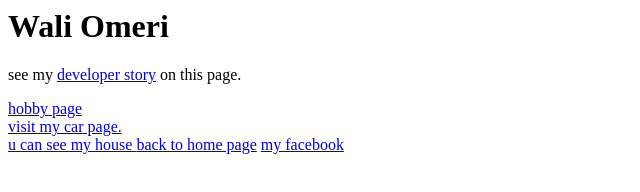
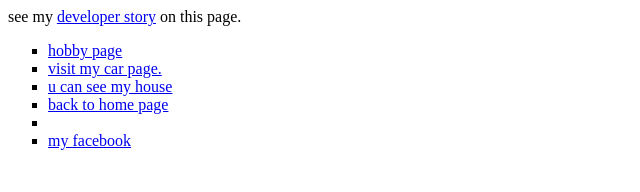
Before and after one commit to lduh/get-hub-projet, a plain HTML site: page refcode project/index.html in a window 1280 px wide. Shown: the whole page, without its empty margins (0-640 px from the left). Drawn offline with Linux system fonts and the light colour scheme.

Commit message:
Syntax changes

```diff
--- a/refcode project/index.html
+++ b/refcode project/index.html
@@ -1,8 +1,13 @@
-<h1>Wali Omeri</h1>
+<title>
+  <h1>Wali Omeri</h1>
+</title>
 
 <p>see my <a href="developer-story.html">developer story</a> on this page.</p>
-<a href="hobby.html">hobby page </a><br>
-<a href="my-car.html">visit my car page.</a><br>
-<a href="myhouse.html">u can see my house </a>
-<a href="index.html">back to home page</a>
-<a href="https://facebook.com">my facebook</a>
+
+<ul style="list-style-type:square;">
+  <li><a href="hobby.html">hobby page </a></li>
+  <li><a href="my-car.html">visit my car page.</a></li>
+  <li><a href="myhouse.html">u can see my house </a></li>
+  <li><a href="index.html">back to home page</a><li>
+  <li><a href="https://facebook.com">my facebook</a></li>
+</ul>
```
